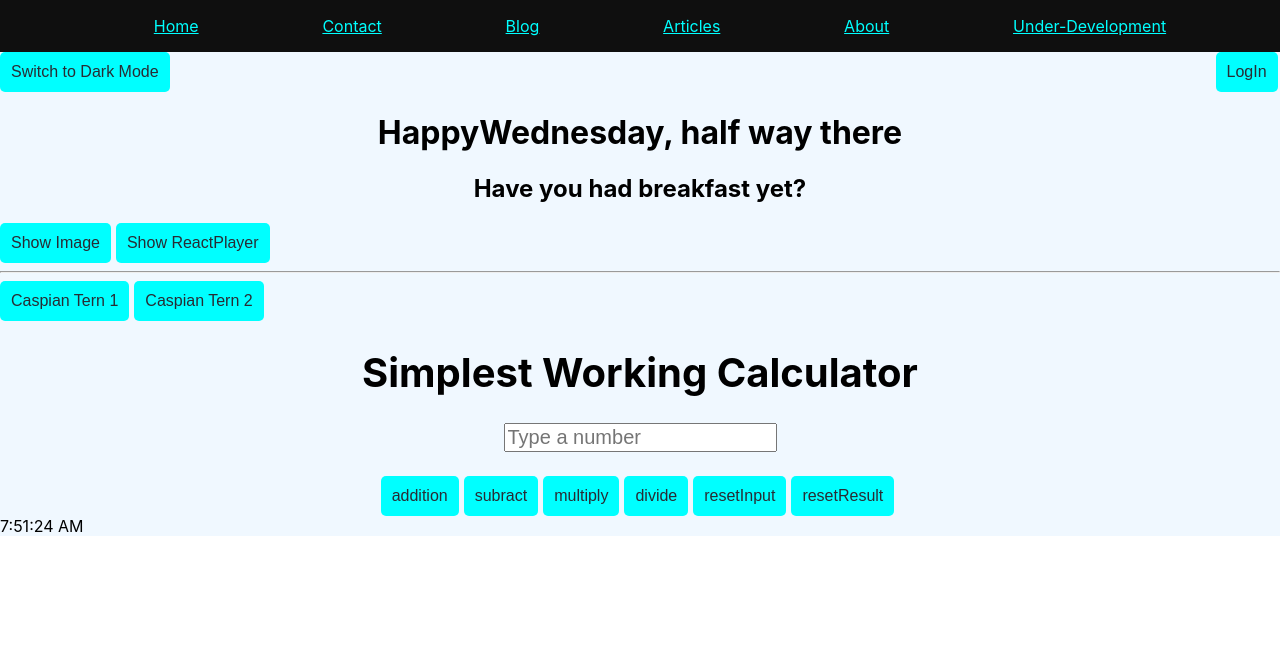
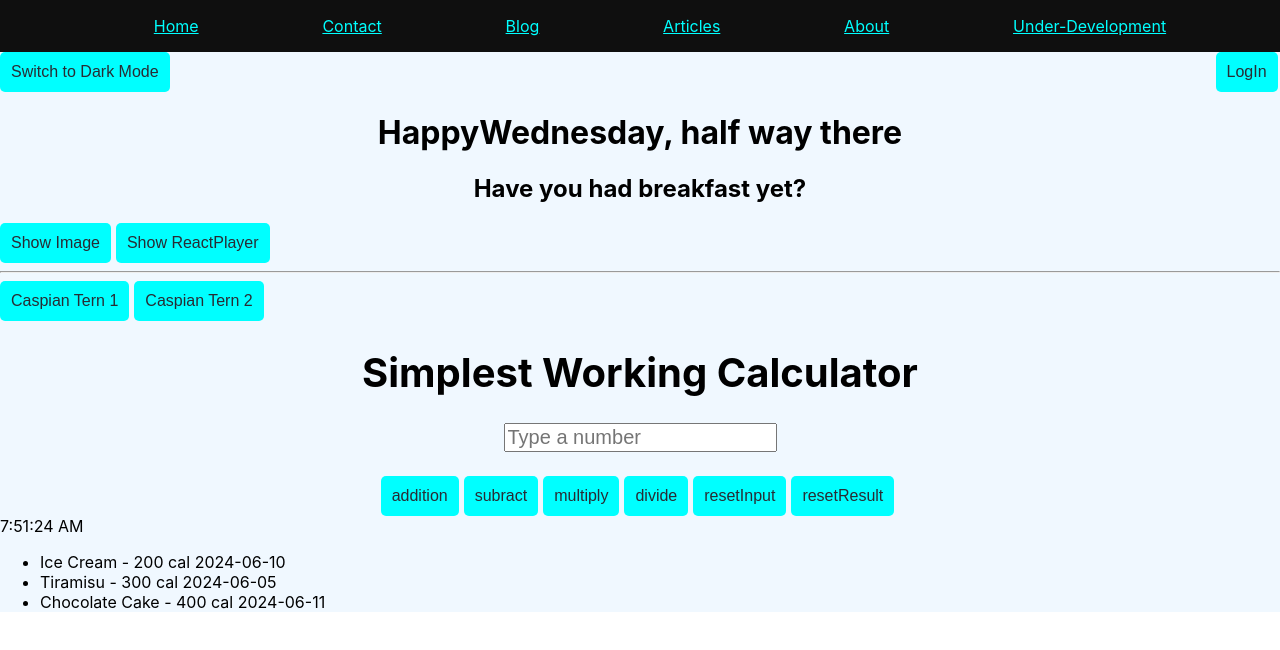
Before and after one commit to 4-Abdullah/Meta_Front_End_Developer_Professional_Certificate, a React (Create React App) app in the folder 5-React Basics/firstapp/: page /FeaturedFoodList in a window 1280 px wide. Shown: the top 650 px of the page. Built offline with nearby package versions, Linux system fonts and the light colour scheme.

Commit message:
Featured Dessert List added

```diff
--- a/5-React Basics/firstapp/src/App.jsx
+++ b/5-React Basics/firstapp/src/App.jsx
@@ -14,6 +14,8 @@ import RoutineTask from './components/RoutineTask.js';
 import MultiMedia from './components/Media/MultiMedia'
 import Soundtrack from './components/Soundtrack'
 import Calculator from './components/Calculator.js';
+import { DessertProvider } from './UseContext.jsx';
+import FeaturedDessertList from './components/FeaturedDesertList.jsx'
 function App(){
   const [isDarkMode,setIsDarkMode]=useState(false)
   // const date=new Date()
@@ -51,9 +53,7 @@ function App(){
         <LogInOutButton isLoggedIn={false}/>
         <RoutineTask/>
         <MultiMedia/>
-        {/* <br/> */}
         <hr/>
-        {/* <br/> */}
         <Soundtrack/>
         <Calculator/>
           <Time localTime={currentTime.toLocaleTimeString([],{hour12:true})}/>
@@ -63,6 +63,9 @@ function App(){
             <Route path="/Footer" element={<Footer/>}/>
             <Route path="/Develop" element={<Develop/>}/>
             <Route path="/Card" element={<Card/>}/>
+            <Route path="/FeaturedFoodList" element={<DessertProvider>
+                                                           <FeaturedDessertList/>
+                                                      </DessertProvider>}/>
             <Route path="/Apples" element={<Apples/>}/>
       </Routes>
       </div>
--- a/5-React Basics/firstapp/src/UseContext.jsx
+++ b/5-React Basics/firstapp/src/UseContext.jsx
@@ -14,3 +14,37 @@ const MealsProvider=({children})=>{
 
 export const UseMealslistContext=()=>useContext(MealsContext)
 export default MealsProvider
+
+const DessertContext=createContext(null)
+const desserts = [
+  {
+    name: "Chocolate Cake",
+    calories: 400,
+    createdAt: "2024-06-11",
+  },
+  {
+    name: "Ice Cream",
+    calories: 200,
+    createdAt: "2024-06-10",
+  },
+  {
+    name: "Tiramisu",
+    calories: 300,
+    createdAt: "2024-06-05",
+  },
+  {
+    name: "Cheesecake",
+    calories: 600,
+    createdAt: "2024-06-11",
+  },
+];
+export const DessertProvider=({children})=>{
+    const [AfterMeals]=useState(desserts)
+    return(
+        <DessertContext.Provider value={{AfterMeals}}>
+            {children}
+        </DessertContext.Provider>
+    )
+}
+
+export const UseDessertlistContext=()=>useContext(DessertContext)
--- /dev/null
+++ b/5-React Basics/firstapp/src/components/FeaturedDesertList.jsx
@@ -0,0 +1,23 @@
+import {UseDessertlistContext} from "../UseContext";
+
+function FeaturedDessertList() {
+    // Implement the component here.
+    const {AfterMeals} =UseDessertlistContext();
+    // To filter less than or equal to 500 calories dessert list
+    const filterlist = AfterMeals.filter(meal=>meal.calories<=500)
+    // To sort dessert list according to calories
+    const sortlist= filterlist.sort((a,b)=>a.calories-b.calories)
+    const Dessertlist = sortlist.map((item,index) => {
+      const list = `${item.name} - ${item.calories} cal ${item.createdAt}`
+      return <li key={index}>{ list }</li>
+    })
+    return (
+      <>
+        <ul>
+          {Dessertlist}
+        </ul>
+      </>
+    )
+  }
+
+  export default FeaturedDessertList;
```
